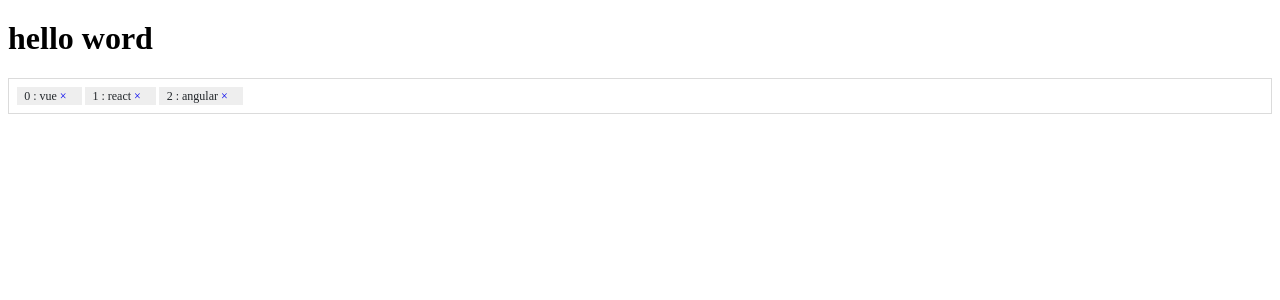
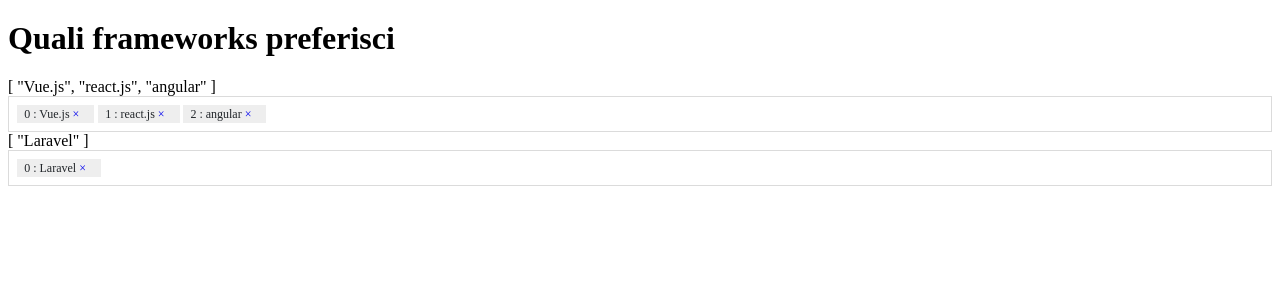
Before and after one commit to MarcoFonti/tags-input, a Vue app: page / in a window 1280 px wide. Shown: the top 300 px of the page. Built offline with nearby package versions, Linux system fonts and the light colour scheme.

Commit message:
add event emit and props

```diff
--- a/src/App.vue
+++ b/src/App.vue
@@ -1,17 +1,42 @@
 <script>
+export default {
+  data() {
+    return {
 
+      /* DATI  */
+      isFrameworks: ['Vue.js', 'react.js', 'angular'],
+      backendFrameworks: ['Laravel']
+    }
+  },
 
-export default {
-components : {
+  /* METODO */
+  methods: {
 
-}
+    /* METODO PER AGGIORNARE I ARRAY CON NUOVI TAGS */
+    handleChange(tags) {
+      this.isFrameworks = [...tags];
+    },
+
+    /* METODO PER AGGIORNARE I ARRAY CON NUOVI TAGS */
+    backendChange(tags) {
+      this.backendFrameworks = [...tags]
+    }
+  }
+
 }
 
 </script>
 
 <template>
-  <h1>hello word</h1>
-  <TagsInput/>
+  <h1>Quali frameworks preferisci</h1>
+
+  <!-- FRONT 'SELECTEDTAGS' = PROPS , 'CHANGE' = EMIT-->
+  <div>{{ isFrameworks }}</div>
+  <TagsInput :selectedTags="isFrameworks" @change="handleChange" />
+
+  <!-- BACK 'SELECTEDTAGS' = PROPS , 'CHANGE' = EMIT -->
+  <div>{{ backendFrameworks }}</div>
+  <TagsInput :selectedTags="backendFrameworks" @change="backendChange" />
 </template>
 
 <style>
--- a/src/components/TagsInput.vue
+++ b/src/components/TagsInput.vue
@@ -7,19 +7,30 @@
     data() {
         return {
             /* ARRAY DI PARTENZA */
-            tags: ["vue", "react", "angular"],
+            tags: [...this.selectedTags],
 
             /* DATI CHE INSERIRA L'UTENTE */
             newTag: ''
         }
     },
 
+    /* PROPS CHE RICEVE UN ARRAY E DI DEFAULT E' UN ARRAY VUOTO */
+    props : {
+        selectedTags: {
+            type : Array,
+            default: () => []
+        }
+    },
+
+    /* COMPUTED PER VERIFICARE CHE L'UTENTE NON INSERISCA TAG GIA' ESISTENTI */
     computed: {
-
         isTagExisting() {
             return this.tags.includes(this.newTag)
         }
     },
+
+    /* EMIT */
+    emit: ['change'],
 
     methods: {
 
@@ -29,12 +40,16 @@
                 this.tags.push(this.newTag)
 
                 this.newTag = ""
+
+                /* RICHIAMO EMIT E PASSO COME PARAMETRO I TAGS AGGIORNATI */
+                this.$emit('change', this.tags)
             }
         },
 
         /* RIMOVO TAG */
         removeTag(index) {
             this.tags.splice(index, 1)
+            this.$emit('change', this.tags)
         }
     },
 };
```
